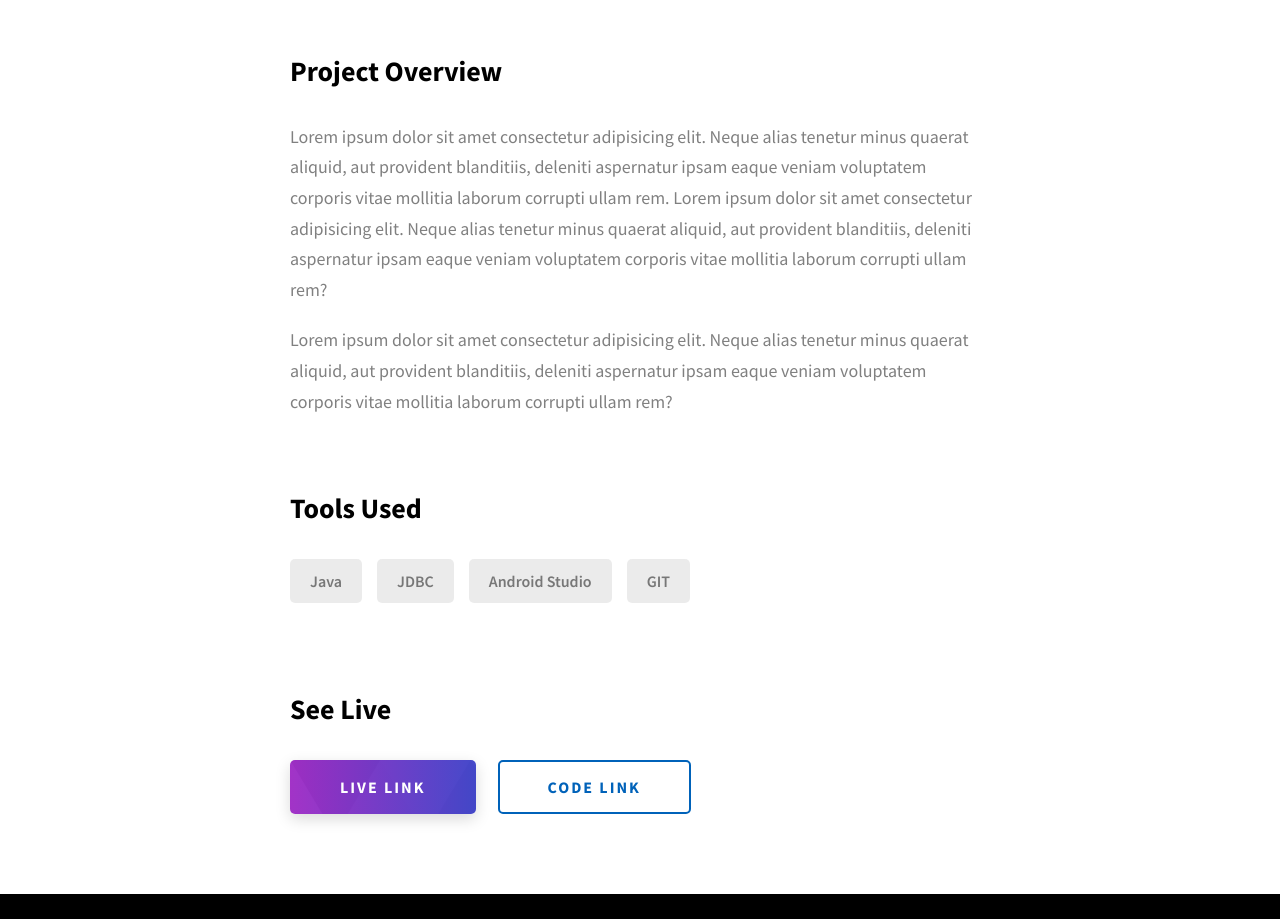
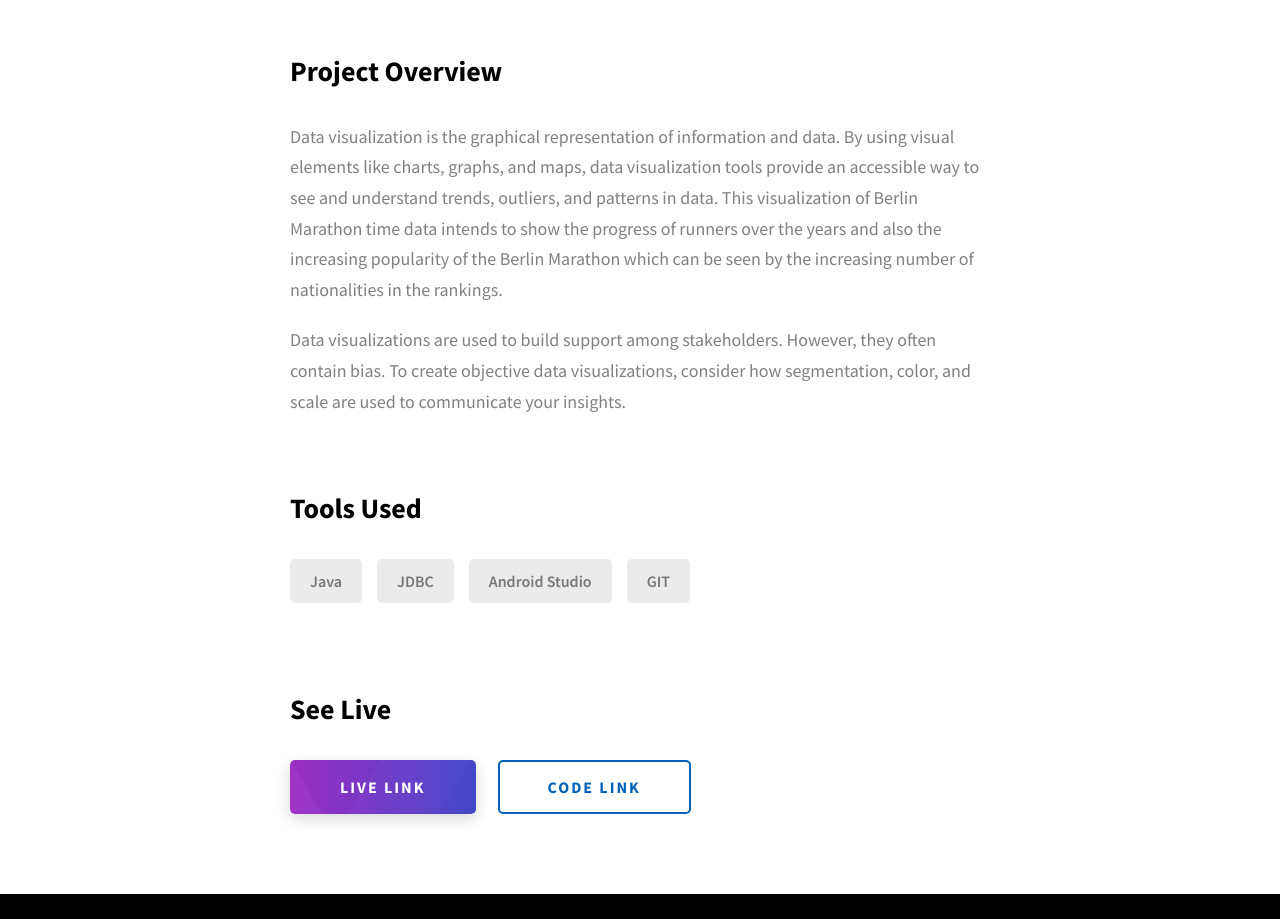
Before and after one commit to rutwikdhawle/Rutwik, a website: page project-2.html in a window 1280 px wide. Shown: the part 1320-2239 px from the top of the page. Drawn offline with Linux system fonts and the light colour scheme.

Commit message:
Update project-2.html

```diff
--- a/project-2.html
+++ b/project-2.html
@@ -109,20 +109,18 @@
             <div class="project-details__desc">
               <h3 class="project-details__content-title">Project Overview</h3>
               <p class="project-details__desc-para">
-                Lorem ipsum dolor sit amet consectetur adipisicing elit. Neque
-                alias tenetur minus quaerat aliquid, aut provident blanditiis,
-                deleniti aspernatur ipsam eaque veniam voluptatem corporis vitae
-                mollitia laborum corrupti ullam rem. Lorem ipsum dolor sit amet
-                consectetur adipisicing elit. Neque alias tenetur minus quaerat
-                aliquid, aut provident blanditiis, deleniti aspernatur ipsam
-                eaque veniam voluptatem corporis vitae mollitia laborum corrupti
-                ullam rem?
+                Data visualization is the graphical representation of information
+                and data. By using visual elements like charts, graphs, and maps,
+                data visualization tools provide an accessible way to see and
+                understand trends, outliers, and patterns in data. This visualization
+                of Berlin Marathon time data intends to show the progress of runners
+                over the years and also the increasing popularity of the Berlin
+                Marathon which can be seen by the increasing number of nationalities in the rankings.
               </p>
               <p class="project-details__desc-para">
-                Lorem ipsum dolor sit amet consectetur adipisicing elit. Neque
-                alias tenetur minus quaerat aliquid, aut provident blanditiis,
-                deleniti aspernatur ipsam eaque veniam voluptatem corporis vitae
-                mollitia laborum corrupti ullam rem?
+                Data visualizations are used to build support among stakeholders.
+                However, they often contain bias. To create objective data visualizations,
+                consider how segmentation, color, and scale are used to communicate your insights.
               </p>
             </div>
             <div class="project-details__tools-used">
```
